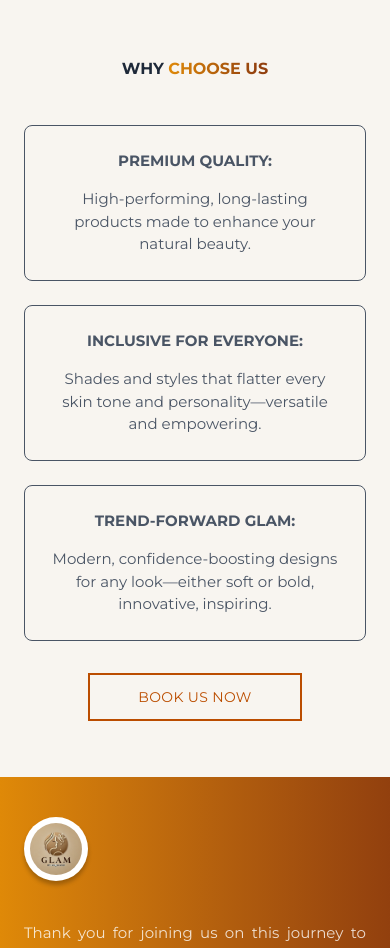
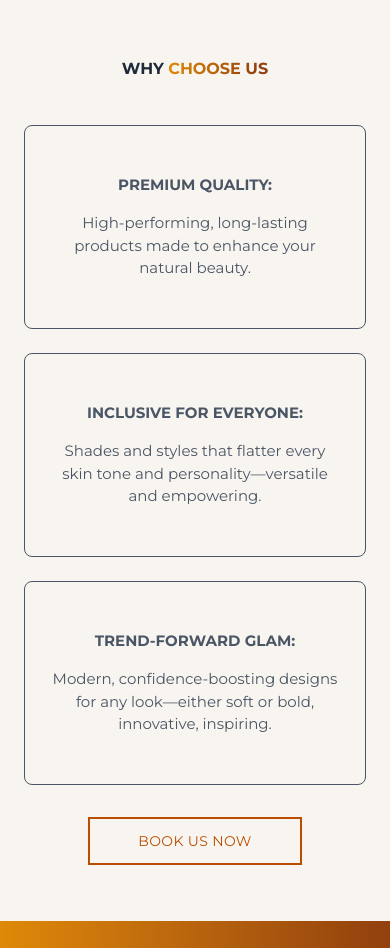
Before and after one commit to ernestkris6/GlamByLaSauce, a React (Vite) app: page /about in a window 390 px wide. Shown: the part 1560-2508 px from the top of the page. Built offline with nearby package versions, Linux system fonts and the light colour scheme; a web font is replaced by a local one.

Commit message:
removing useState

```diff
--- a/src/ui/AboutDetails.jsx
+++ b/src/ui/AboutDetails.jsx
@@ -12,7 +12,7 @@ import started8 from '../assets/started8.jpg'
 
 // Reusable Card Component for "Why Choose Us"
 const WhyChooseCard = ({ title, children }) => (
-  <div className="border rounded-lg px-6 md:px-10 py-6 md:py-10 flex flex-col gap-4 text-[15px] hover:bg-amber-700 hover:text-white duration-500 text-gray-600 cursor-pointer">
+  <div className="border rounded-lg px-6 md:px-10 py-12 md:py-10 flex flex-col gap-4 text-[15px] hover:bg-amber-700 hover:text-white duration-500 text-gray-600 cursor-pointer">
     <b>{title}</b>
     <p>{children}</p>
   </div>
```
